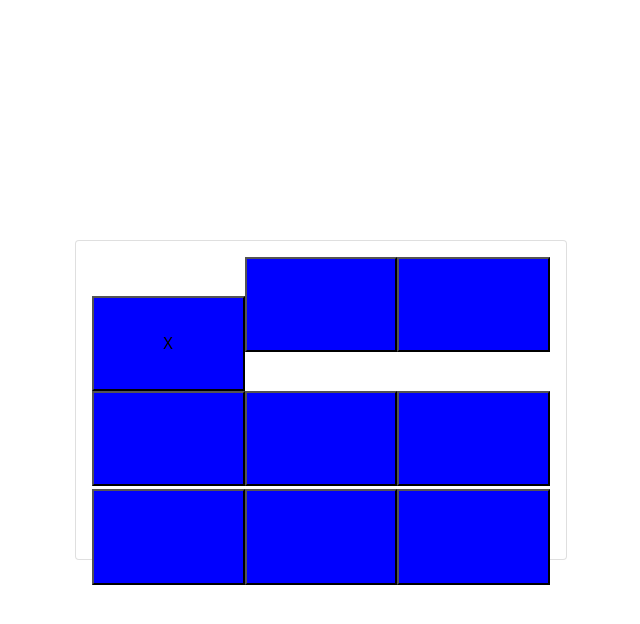
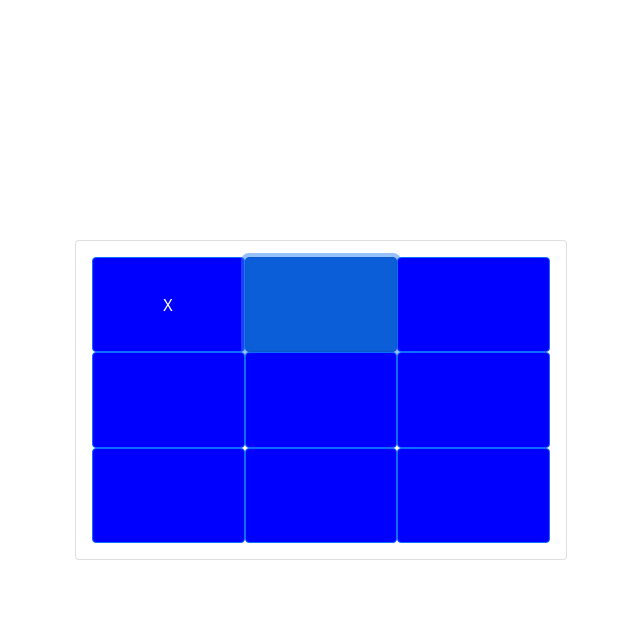
Before and after one commit to bvdh98/TicTacToe, an Angular app: page / in a window 1280 px wide. Both pictures are taken after a click on the button 487 px from the left and 304 px from the top of the page. Shown: the top 624 px of the page, without its empty margins (319-959 px from the left). Built offline with nearby package versions, Linux system fonts and the light colour scheme.

Commit message:
re-imported bootstrap and added bootstrap class to cell

```diff
--- a/angular.json
+++ b/angular.json
@@ -22,13 +22,8 @@
             "main": "src/main.ts",
             "polyfills": "src/polyfills.ts",
             "tsConfig": "tsconfig.app.json",
-            "assets": [
-              "src/favicon.ico",
-              "src/assets"
-            ],
-            "styles": [
-              "src/styles.css"
-            ],
+            "assets": ["src/favicon.ico", "src/assets"],
+            "styles": ["src/styles.css"],
             "scripts": []
           },
           "configurations": {
@@ -89,14 +84,15 @@
             "polyfills": "src/polyfills.ts",
             "tsConfig": "tsconfig.spec.json",
             "karmaConfig": "karma.conf.js",
-            "assets": [
-              "src/favicon.ico",
-              "src/assets"
-            ],
+            "assets": ["src/favicon.ico", "src/assets"],
             "styles": [
+              "./node_modules/bootstrap/dist/css/bootstrap.css",
               "src/styles.css"
             ],
-            "scripts": []
+            "scripts": [
+              "node_modules/jquery/dist/jquery.min.js",
+              "node_modules/bootstrap/dist/js/bootstrap.min.js"
+            ]
           }
         }
       }
--- a/package.json
+++ b/package.json
@@ -18,6 +18,8 @@
     "@angular/platform-browser": "~13.0.0",
     "@angular/platform-browser-dynamic": "~13.0.0",
     "@angular/router": "~13.0.0",
+    "bootstrap": "^5.1.3",
+    "jquery": "^3.6.0",
     "rxjs": "~7.4.0",
     "tslib": "^2.3.0",
     "zone.js": "~0.11.4"
--- a/src/app/cell/cell.component.html
+++ b/src/app/cell/cell.component.html
@@ -1,3 +1,3 @@
-<button *ngIf="!value" class="col-4">{{value}}</button>
-<button *ngIf="value === 'X'" class="col-4 x-button">{{value}}</button>
-<button *ngIf="value === 'O'" class="col-4 o-button">{{value}}</button>
+<button *ngIf="!value" class="col-4 btn btn-primary">{{value}}</button>
+<button *ngIf="value === 'X'" class="col-4 btn btn-primary x-button">{{value}}</button>
+<button *ngIf="value === 'O'" class="col-4 btn btn-primary o-button">{{value}}</button>
```
Also changed, not shown: 1 other file (tests, documents, lock files or other folders).
